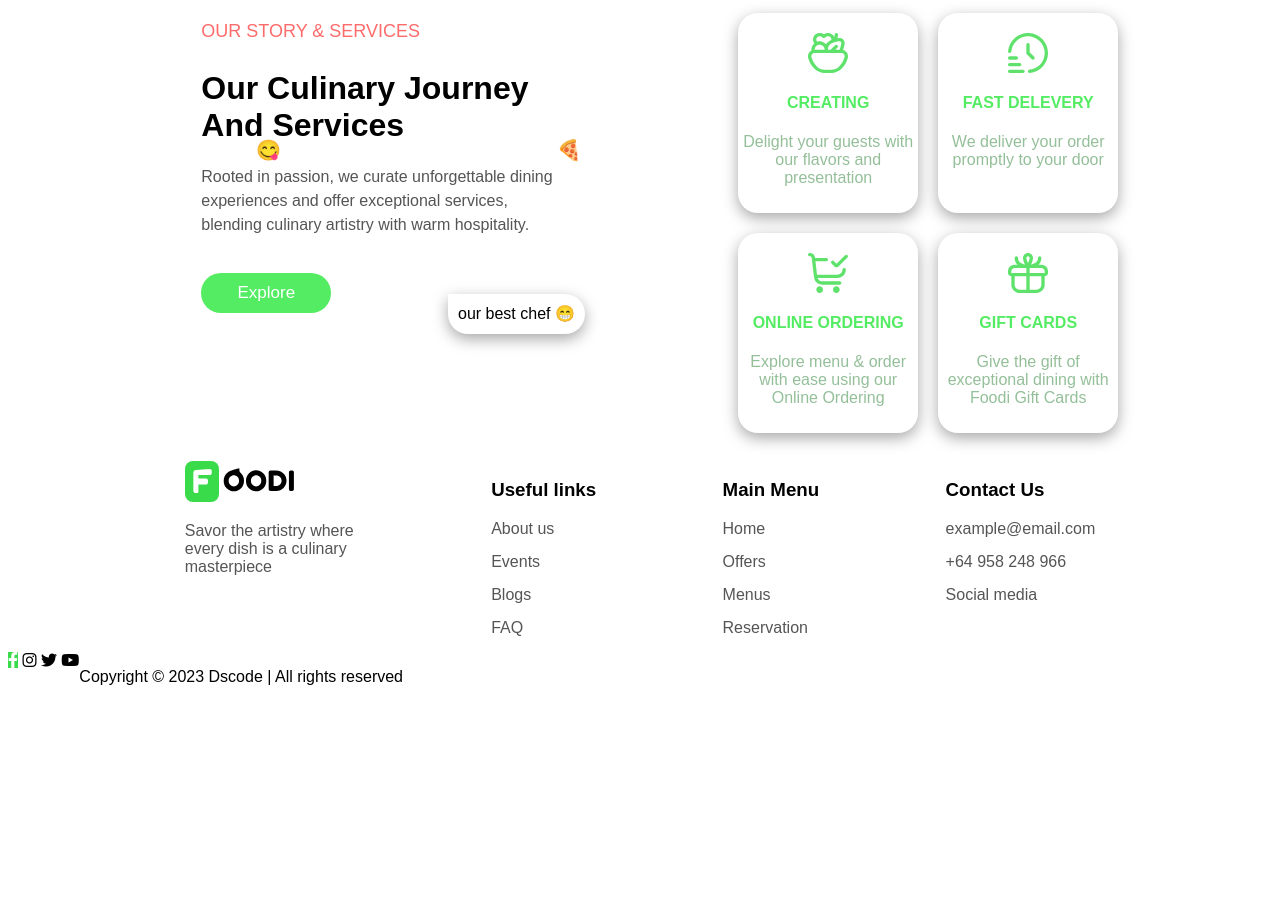
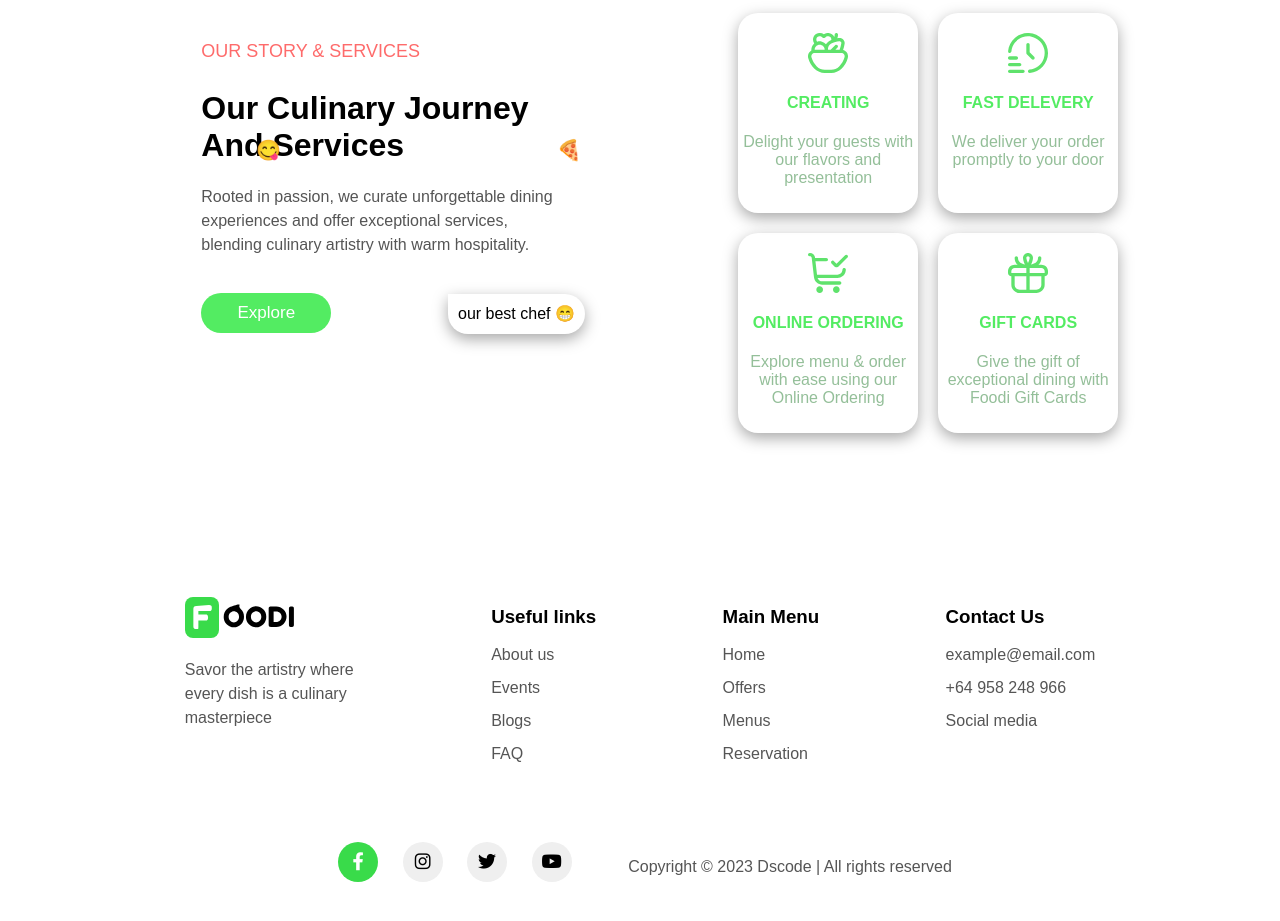
Before and after one commit to Fatma-jamal/foodi, a plain HTML site: page index.html in a window 1280 px wide. Shown: the part 2202-3123 px from the top of the page. Before the commit the page ends 2912 px from the top, so only its background shows below. Drawn offline with Linux system fonts and the light colour scheme.

Commit message:
edit footer

```diff
--- a/assets/css/style.css
+++ b/assets/css/style.css
@@ -33,7 +33,7 @@
     /* margin-right: 30px; */
 
 }
-a:link.active,.fa-arrow-down,.fa-chevron-down{
+a:link.active,.fa-chevron-down{
     color: var(--greenColor);
 }
 .icons{
@@ -474,6 +474,7 @@ a:link.active,.fa-arrow-down,.fa-chevron-down{
 }
 .services-heading{
     width: 450px;
+    padding-top: 20px;
 }
 .services-heading .fav2{
 padding-bottom: 10px;
@@ -488,22 +489,54 @@ footer{
     margin-left: auto;
     margin-right: auto;
     justify-content: center;
+    margin-top: 10%;
 }
 .footer-list a{
     text-decoration: none;
     display: block;
     padding-bottom: 15px;
 }
-.footer-list a:link,.footer-content{
+.footer-list a:link,.footer-content,.copyright{
     color: var(--darkGray);
 }
 .footer-content{
     width: 180px;
 }
+.footer-content img{
+    padding-top: 10px;
+}
+.footer-content p{
+    line-height: 1.5;
+}
 .footer-list{
     margin-left: 10%;
+}
+.fa-facebook-f,.icon-back{
+    width: 20px;
+    height: 20px;
+    padding: 10px;
+    border-radius: 20px;
+    text-align: center;
 }
 .fa-facebook-f{
     color: var(--whiteColor);
     background-color: var(--greenColor);
 }
+.icon-back{
+    background-color: var(--morelightWhite);
+}
+.copyright-container{
+    margin-left: auto;
+    margin-right: auto;
+    justify-content: center;
+    margin-top: 5%;
+}
+.footer-icon{
+    width: 300px;
+    /* padding-top: 17px; */
+}
+.footer-icon .fa-brands{
+    margin-left: 10px;
+    margin-right: 10px;
+    font-size: 18px;
+}
--- a/index.html
+++ b/index.html
@@ -309,17 +309,19 @@
             <a href="#">Social media</a>
         </div>
     </div>
-    <div class="flex">
-        <div>
+    <div class="flex copyright-container">
+        <div class="footer-icon">
             <i class="fa-brands fa-facebook-f"></i>
-            <i class="fa-brands fa-instagram"></i>
-            <i class="fa-brands fa-twitter"></i>
-            <i class="fa-brands fa-youtube"></i>
+            <i class="fa-brands fa-instagram icon-back"></i>
+            <i class="fa-brands fa-twitter icon-back"></i>
+            <i class="fa-brands fa-youtube icon-back"></i>
         </div>
-        <div>
+        <div class="copyright">
             <p>Copyright &copy; 2023 Dscode | All rights reserved</p>
         </div>
     </div>
     </footer>
+    <br><br>
+
 </body>
 </html>
```
